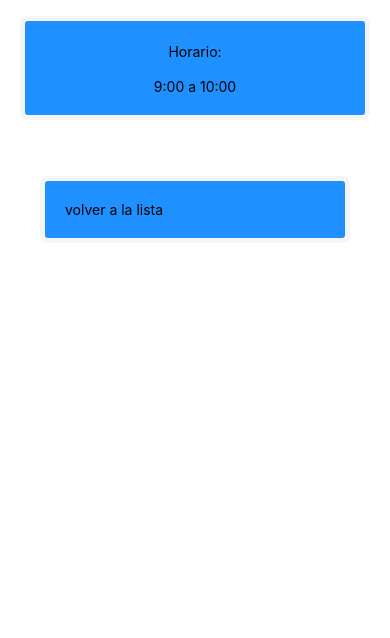
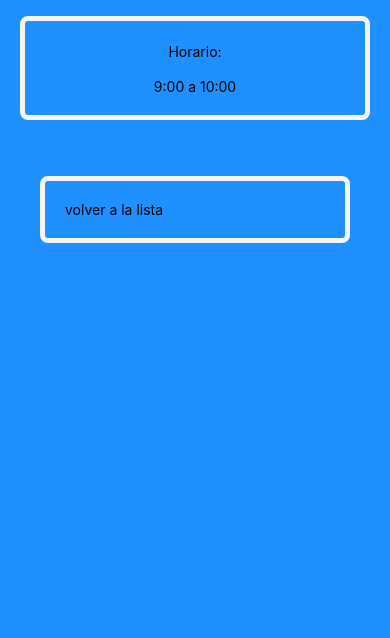
Before and after one commit to manzo1701/claconet, a React Native app drawn with its web renderer: screen /asignatura_1 in a window 390 px wide. Shown: the part 206-844 px from the top of the page. Built offline with nearby package versions, Linux system fonts and the light colour scheme; some packages are replaced by stand-ins of ours.

Commit message:
comit realizado

```diff
--- a/Styles/Styles.css
+++ b/Styles/Styles.css
@@ -3,6 +3,7 @@
     padding: 0;
     font-family: Nunito-Light;
     src: url(../Resources/Nunito-Light.ttf);
+    background-color: dodgerblue;
 
 }
 
@@ -27,6 +28,7 @@ background-color: gray;
     text-align: center;
     align-items: center;
     justify-content: center;
+    background-color: dodgerblue;
 
     margin: 20px;
     font-size:20px;
```
